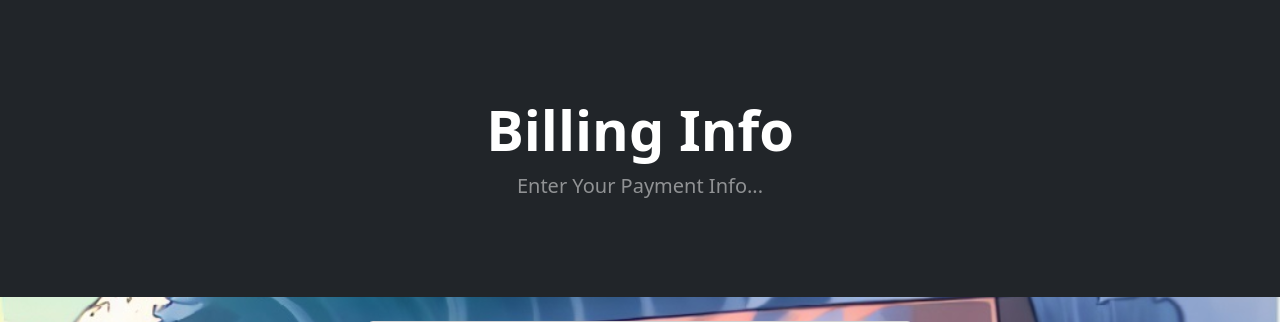
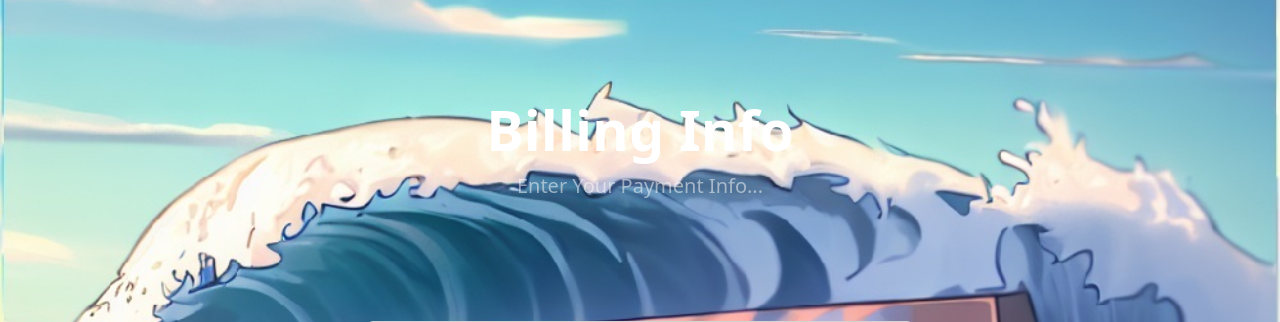
Before and after one commit to Denilson-Dafonseca/DyslexiaCoree, a Django app: template pay/templates/payment/billing_info.html in a window 1280 px wide. Shown: the part 56-378 px from the top of the page. Run offline with Django 5.2, Linux system fonts and the light colour scheme; the template is opened without the code that fills it: values that come from a table or form of the project are taken from there, others are empty; some libraries are stand-ins or nearby versions.

Commit message:
Sir_bentrill

```diff
--- a/casa/templates/main.html
+++ b/casa/templates/main.html
@@ -22,7 +22,7 @@
         </div>
         <a class="navbar-item d-flex align-item-end" href="{% url 'search' %}">
           <img
-            src="{% static 'site/Tech.png' %}"
+            src="{% static 'site/sea.png' %}"
             alt="Search"
             class="img-fluid"
           />
--- a/pay/templates/payment/billing_info.html
+++ b/pay/templates/payment/billing_info.html
@@ -48,7 +48,7 @@
 
 
         <!-- Header-->
-        <header class="bg-dark py-5">
+        <header class=" py-5">
             <div class="container px-4 px-lg-5 my-5">
                 <div class="text-center text-white">
                     <h1 class="display-4 fw-bolder">Billing Info</h1>
```
